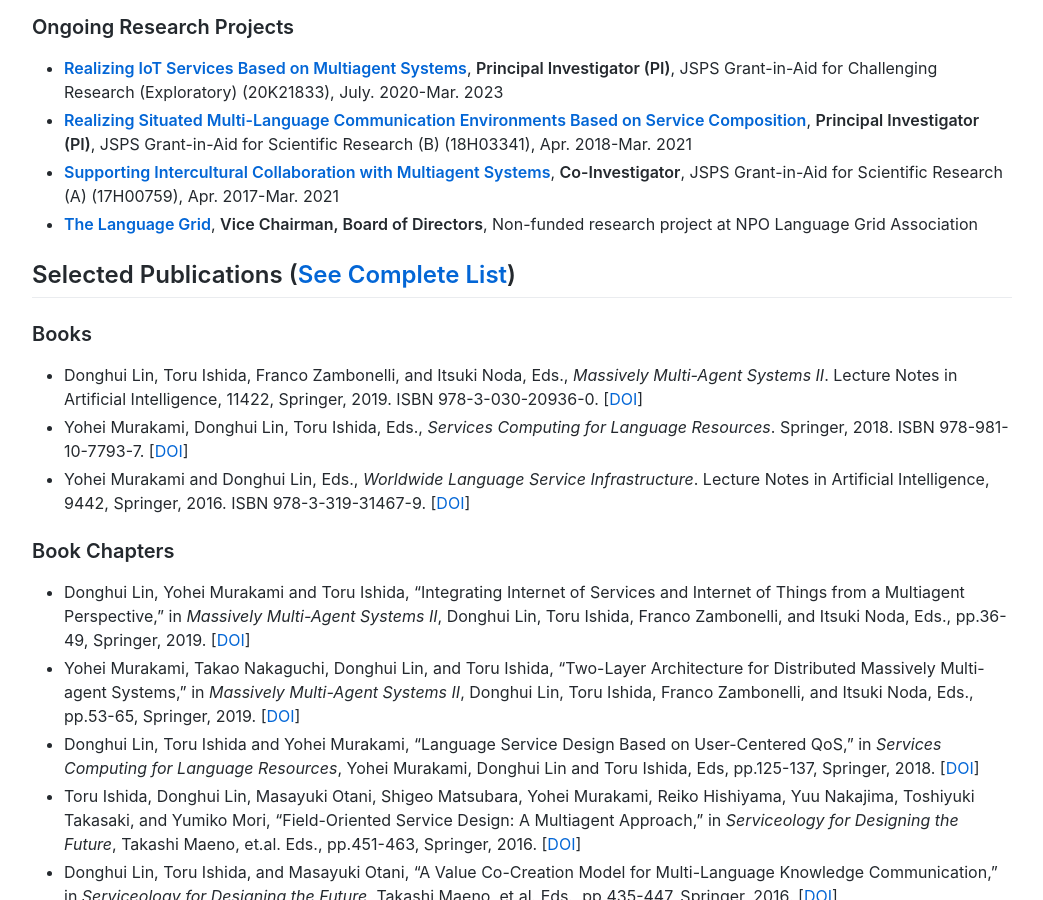
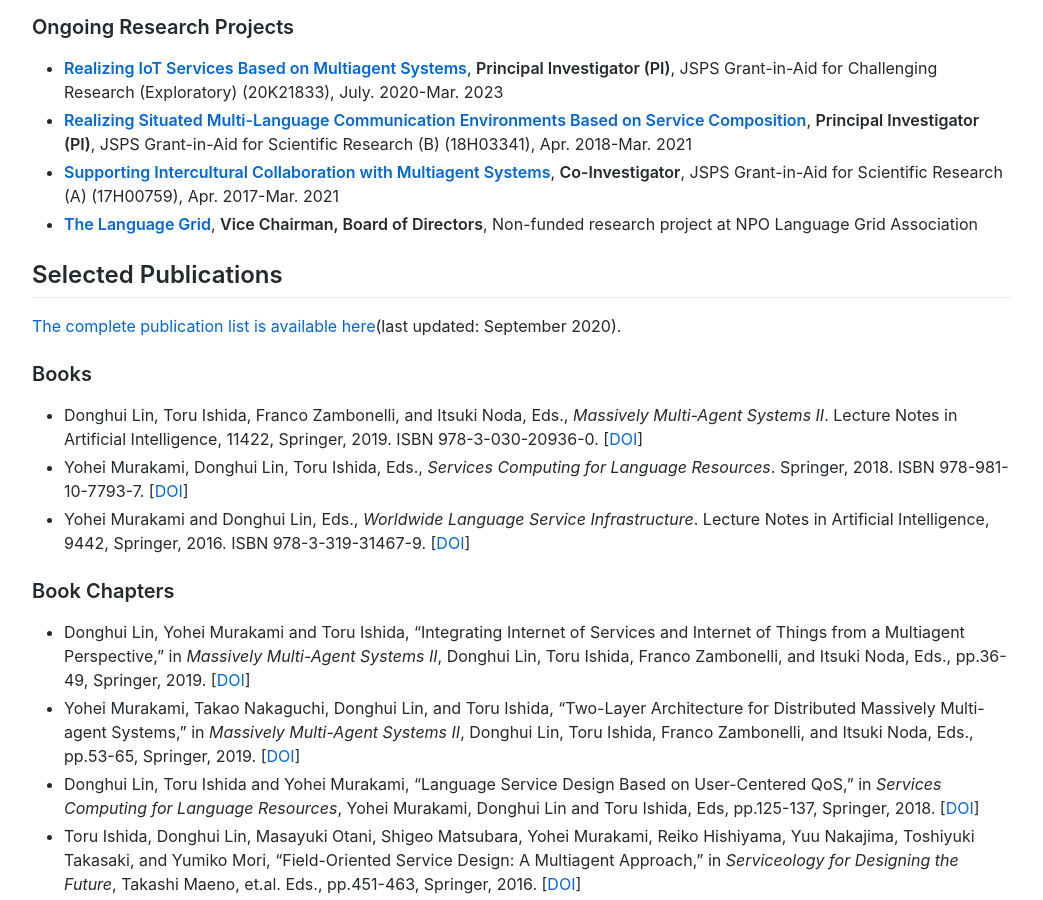
Before and after one commit to lindh/lindh.github.io, a Jekyll site: the page built from index.md, in a window 1280 px wide and 900 px high, scrolled down 1507 px. Shown: the whole window, without its empty margins (118-1161 px from the left). Built offline with Jekyll 4.4.1, drawn with Linux system fonts in a browser that asks for light colours; comment, search, counter and statistics services are not loaded.

Commit message:
Update index.md

```diff
--- a/index.md
+++ b/index.md
@@ -52,7 +52,8 @@
 - **[Supporting Intercultural Collaboration with Multiagent Systems](https://kaken.nii.ac.jp/en/grant/KAKENHI-PROJECT-17H00759/)**, **Co-Investigator**, JSPS Grant-in-Aid for Scientific Research (A) (17H00759), Apr. 2017-Mar. 2021
 - **[The Language Grid](http://langrid.org)**, **Vice Chairman, Board of Directors**, Non-funded research project at NPO Language Grid Association
 
-## Selected Publications ([See Complete List](./publication.html))
+## Selected Publications
+[The complete publication list is available here](./publication.html)(last updated: September 2020).
 
 ### Books
 - Donghui Lin, Toru Ishida, Franco Zambonelli, and Itsuki Noda, Eds., _Massively Multi-Agent Systems II_. Lecture Notes in Artificial Intelligence, 11422, Springer, 2019. ISBN 978-3-030-20936-0. [[DOI](https://doi.org/10.1007/978-3-030-20937-7)]
```
